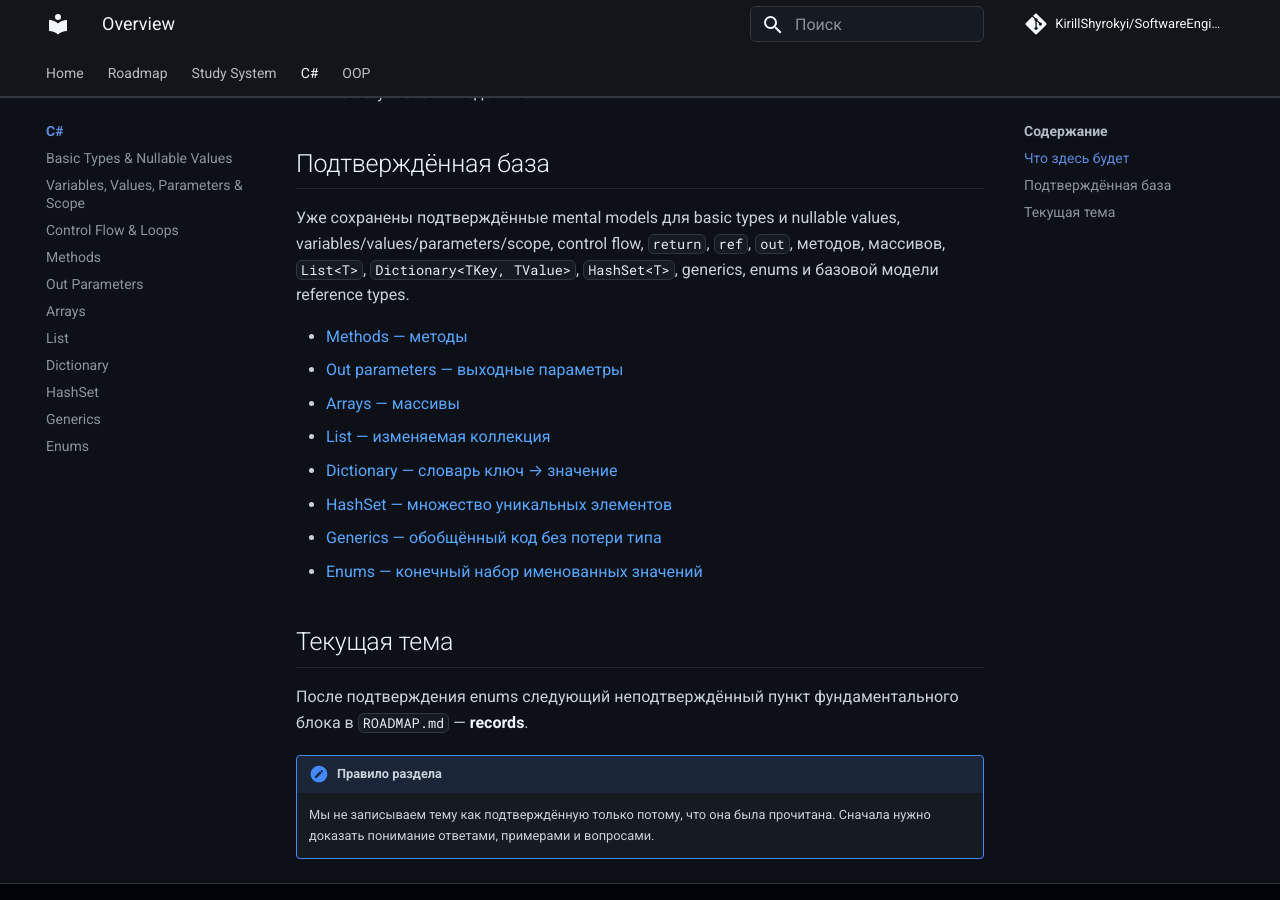
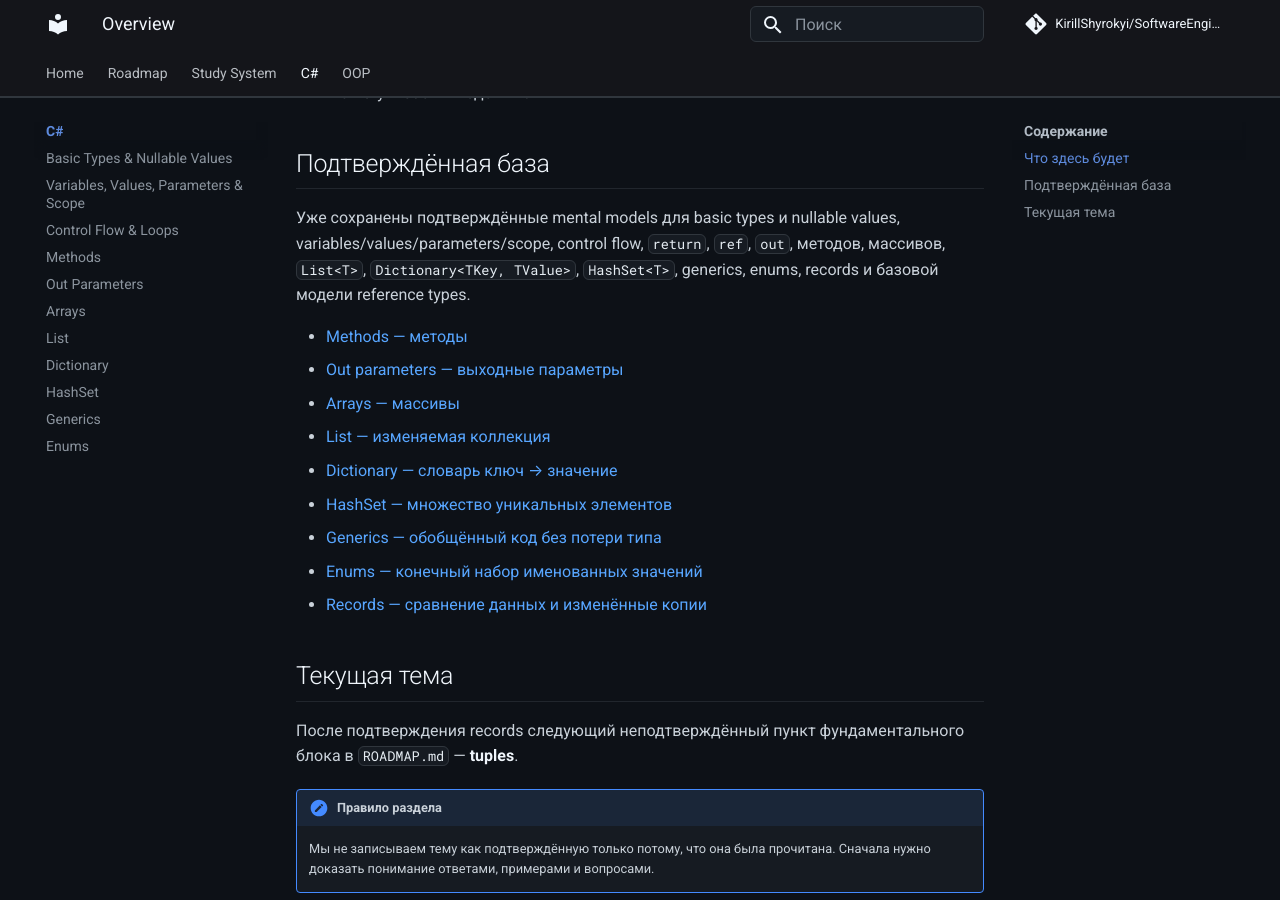
Before and after one commit to KirillShyrokyi/SoftwareEngineeringBase, an MkDocs documentation site: the page built from docs/csharp/index.md, in a window 1280 px wide and 900 px high, scrolled down 628 px. Built offline with MkDocs 1.6.1 and Material for MkDocs 9.7.7, drawn with Linux system fonts in a browser that asks for light colours; comment, search, counter and statistics services are not loaded.

Commit message:
docs(csharp): advance to tuples

```diff
--- a/docs/csharp/index.md
+++ b/docs/csharp/index.md
@@ -17,7 +17,7 @@
 
 ## Подтверждённая база
 
-Уже сохранены подтверждённые mental models для basic types и nullable values, variables/values/parameters/scope, control flow, `return`, `ref`, `out`, методов, массивов, `List<T>`, `Dictionary<TKey, TValue>`, `HashSet<T>`, generics, enums и базовой модели reference types.
+Уже сохранены подтверждённые mental models для basic types и nullable values, variables/values/parameters/scope, control flow, `return`, `ref`, `out`, методов, массивов, `List<T>`, `Dictionary<TKey, TValue>`, `HashSet<T>`, generics, enums, records и базовой модели reference types.
 
 - [Methods — методы](methods.md)
 - [Out parameters — выходные параметры](out-parameters.md)
@@ -27,10 +27,11 @@
 - [HashSet<T> — множество уникальных элементов](hashset.md)
 - [Generics — обобщённый код без потери типа](generics.md)
 - [Enums — конечный набор именованных значений](enums.md)
+- [Records — сравнение данных и изменённые копии](records.md)
 
 ## Текущая тема
 
-После подтверждения enums следующий неподтверждённый пункт фундаментального блока в `ROADMAP.md` — **records**.
+После подтверждения records следующий неподтверждённый пункт фундаментального блока в `ROADMAP.md` — **tuples**.
 
 !!! note "Правило раздела"
     Мы не записываем тему как подтверждённую только потому, что она была прочитана. Сначала нужно доказать понимание ответами, примерами и вопросами.
```
